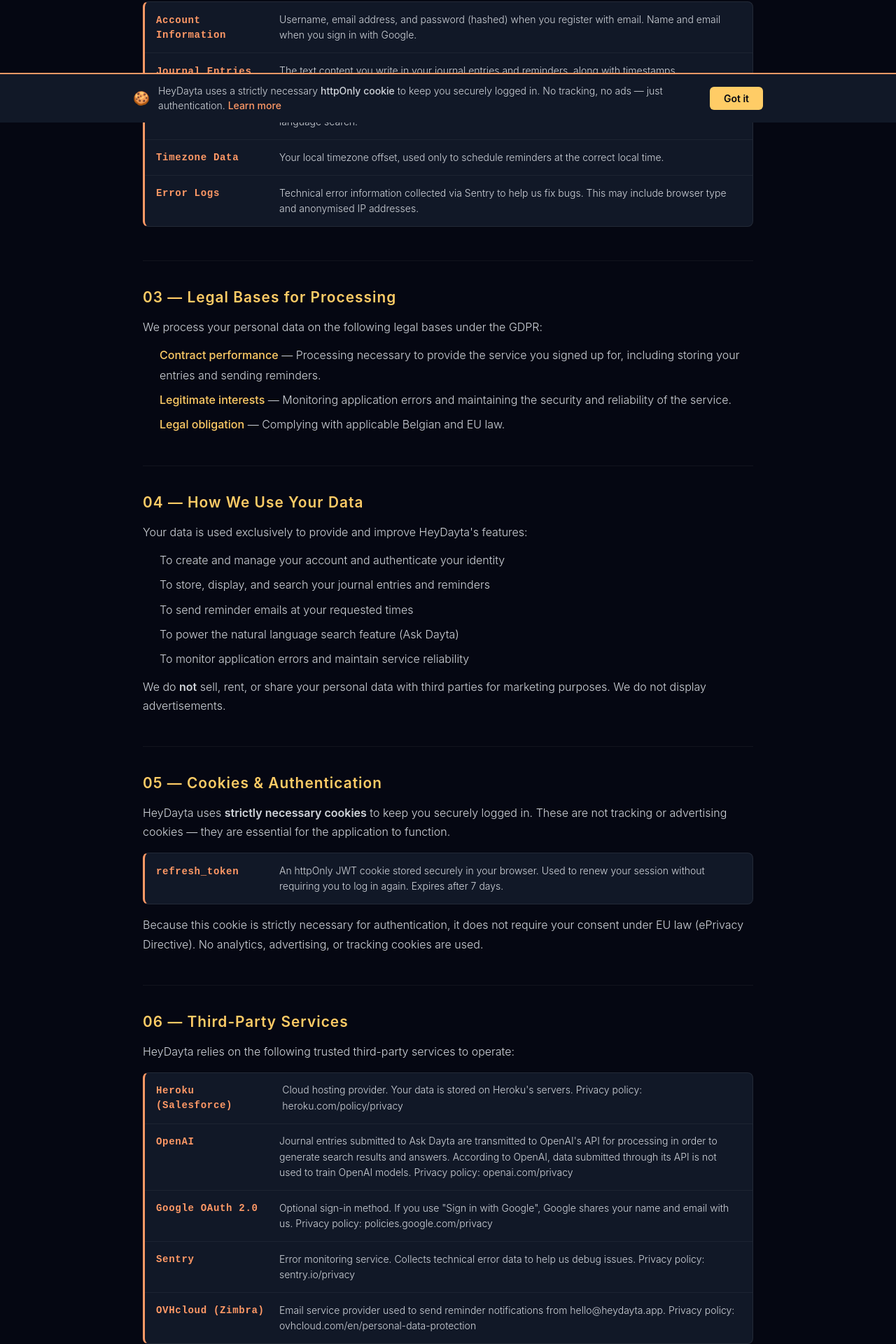
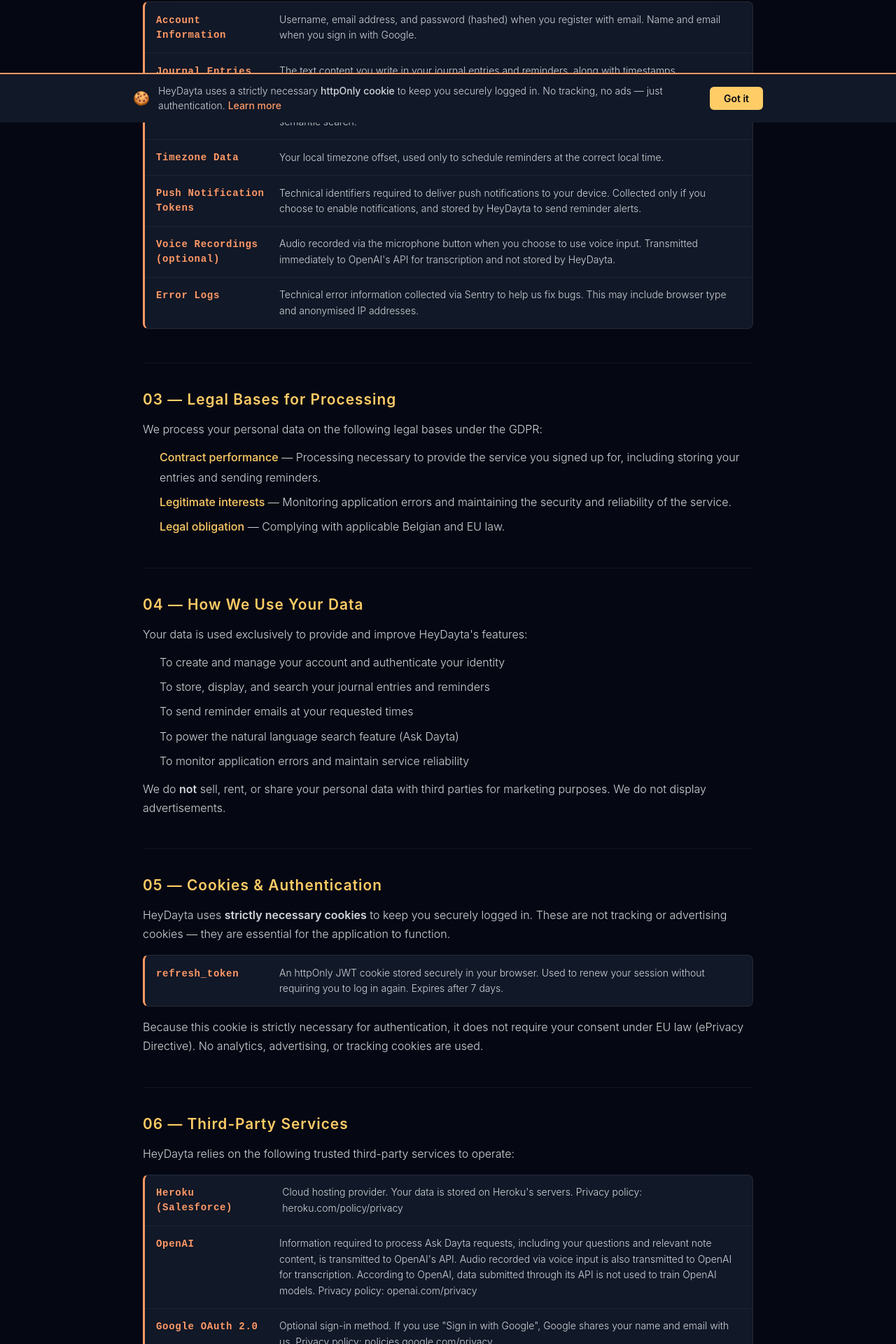
Before and after one commit to Anyhia/heydayta, a React (Create React App) app in the folder frontend/: page /privacy-policy in a window 1280 px wide. Shown: the part 625-2545 px from the top of the page at 70% size. Built offline with nearby package versions, Linux system fonts and the light colour scheme; no server answers.

Commit message:
Update privacy policy: push tokens, voice recordings, OpenAI wording, embeddings, backup retention, usage section

```diff
--- a/frontend/src/components/PrivacyPolicy.js
+++ b/frontend/src/components/PrivacyPolicy.js
@@ -41,11 +41,19 @@
                         </div>
                         <div className='policy-data-row'>
                             <span className='policy-data-label'>Vector Embeddings</span>
-                            <span className='policy-data-value'>Numerical representations of your journal entries, generated via OpenAI, used to power natural language search.</span>
+                            <span className='policy-data-value'>Numerical representations of your notes, generated via OpenAI and stored by HeyDayta to support semantic search.</span>
                         </div>
                         <div className='policy-data-row'>
                             <span className='policy-data-label'>Timezone Data</span>
                             <span className='policy-data-value'>Your local timezone offset, used only to schedule reminders at the correct local time.</span>
+                        </div>
+                        <div className='policy-data-row'>
+                            <span className='policy-data-label'>Push Notification Tokens</span>
+                            <span className='policy-data-value'>Technical identifiers required to deliver push notifications to your device. Collected only if you choose to enable notifications, and stored by HeyDayta to send reminder alerts.</span>
+                        </div>
+                        <div className='policy-data-row'>
+                            <span className='policy-data-label'>Voice Recordings (optional)</span>
+                            <span className='policy-data-value'>Audio recorded via the microphone button when you choose to use voice input. Transmitted immediately to OpenAI's API for transcription and not stored by HeyDayta.</span>
                         </div>
                         <div className='policy-data-row'>
                             <span className='policy-data-label'>Error Logs</span>
@@ -105,7 +113,7 @@
                         </div>
                         <div className='policy-data-row'>
                             <span className='policy-data-label'>OpenAI</span>
-                            <span className='policy-data-value'>Journal entries submitted to Ask Dayta are transmitted to OpenAI's API for processing in order to generate search results and answers. According to OpenAI, data submitted through its API is not used to train OpenAI models. Privacy policy: openai.com/privacy</span>
+                            <span className='policy-data-value'>Information required to process Ask Dayta requests, including your questions and relevant note content, is transmitted to OpenAI's API. Audio recorded via voice input is also transmitted to OpenAI for transcription. According to OpenAI, data submitted through its API is not used to train OpenAI models. Privacy policy: openai.com/privacy</span>
                         </div>
                         <div className='policy-data-row'>
                             <span className='policy-data-label'>Google OAuth 2.0</span>
@@ -136,8 +144,7 @@
                         permanently deleted.
                     </p>
                     <p>
-                        We perform manual database backups for disaster recovery purposes. These backups may retain
-                        your data for a short period after deletion until the backup is replaced.
+                        We perform manual database backups for disaster recovery purposes. These backups are retained until manually deleted and may contain data from before your deletion date.
                     </p>
                 </section>
 
```
